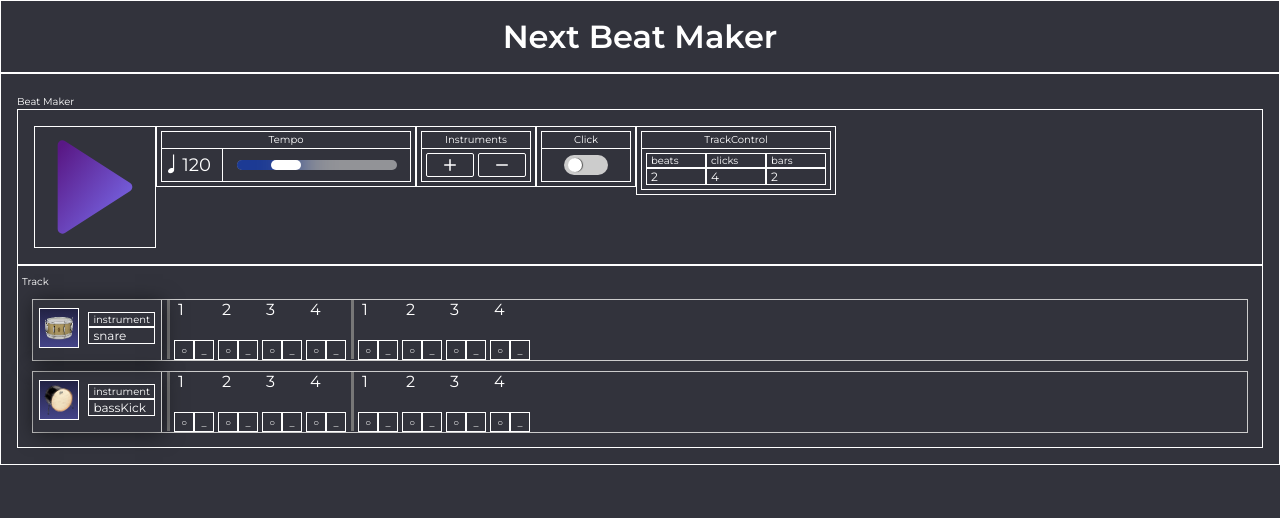
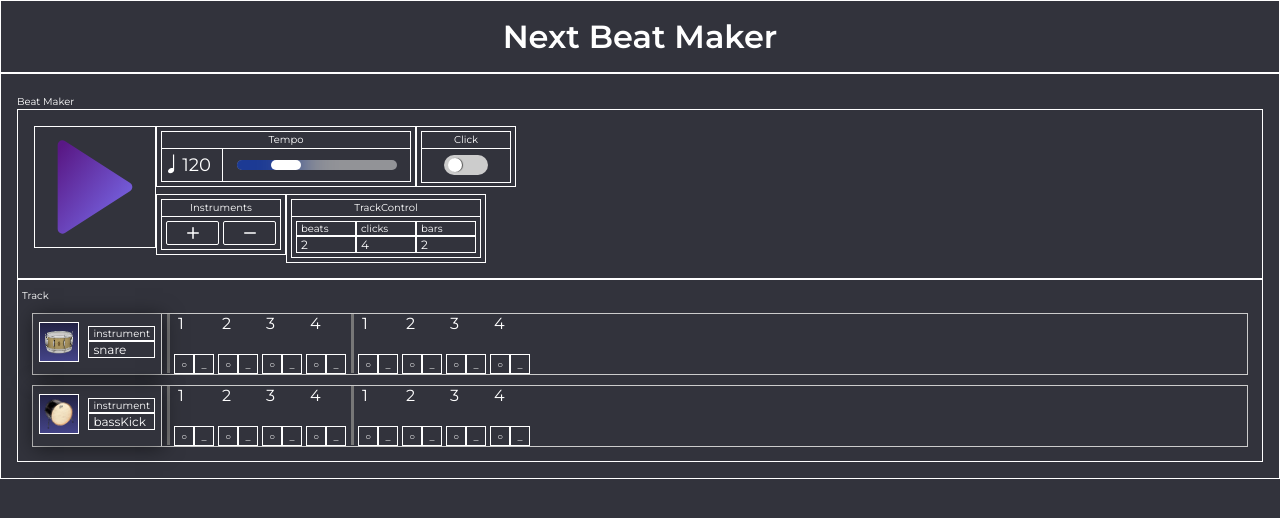
Before and after one commit to mrChernicharo/next-beat2, a Next.js app: page / in a window 1280 px wide. Shown: the top 518 px of the page. Built offline with nearby package versions, Linux system fonts and the light colour scheme; a web font is replaced by a local one.

Commit message:
grid areas

```diff
--- a/src/components/BeatMaker/ControlPanel/ClickControl/ClickControl.tsx
+++ b/src/components/BeatMaker/ControlPanel/ClickControl/ClickControl.tsx
@@ -32,11 +32,13 @@ export default function ClickControl({ toggleClick }: IClickControlProps) {
 
 const Container = styled.div`
   border: 1px solid;
-  display: flex;
-  flex-direction: column;
+  /* display: flex; */
+  /* flex-direction: column; */
   padding: 4px;
   width: 100px;
   height: 61px;
+  display: grid;
+  grid-area: click;
 
   .top {
     border: 1px solid;
--- a/src/components/BeatMaker/ControlPanel/ControlPanel.tsx
+++ b/src/components/BeatMaker/ControlPanel/ControlPanel.tsx
@@ -67,5 +67,10 @@ export const ControlPanelContainer = styled.div`
   border: 1px solid;
   height: 100%;
   padding: 16px;
-  display: flex;
+  display: grid;
+  grid-template-columns: 122px 130px 130px 100px;
+  grid-template-rows: 68px 68px;
+  grid-template-areas:
+    'play tempo tempo click'
+    'play instrument track track';
 `;
--- a/src/components/BeatMaker/ControlPanel/InstrumentsControl/InstrumentsControl.tsx
+++ b/src/components/BeatMaker/ControlPanel/InstrumentsControl/InstrumentsControl.tsx
@@ -73,9 +73,9 @@ export const InstrumentsControlContainer = styled.div`
   border: 1px solid;
   height: 61px;
   padding: 4px;
-  display: flex;
-  flex-direction: column;
   min-width: 120px;
+  display: grid;
+  grid-area: instrument;
 
   .title-container {
     border: 1px solid;
@@ -102,6 +102,7 @@ export const InstrumentsControlBtn = styled.button`
   font-size: 18px;
   border: 1px solid;
   border-radius: 2px;
+
   display: flex;
   align-items: center;
   justify-content: center;
--- a/src/components/BeatMaker/ControlPanel/PlayPause/PlayPause.tsx
+++ b/src/components/BeatMaker/ControlPanel/PlayPause/PlayPause.tsx
@@ -74,7 +74,8 @@ export const PlayPauseContainer = styled.div`
   border: 1px solid;
   height: 122px;
   padding: 4px;
-  display: flex;
+  display: grid;
+  grid-area: play;
 `;
 
 export const PlayPauseBtn = styled.button`
--- a/src/components/BeatMaker/ControlPanel/TrackControl/TrackControl.tsx
+++ b/src/components/BeatMaker/ControlPanel/TrackControl/TrackControl.tsx
@@ -67,10 +67,12 @@ export function TrackControl({
 // key="beats" items={appBeatOptions}
 
 export const TrackControlContainer = styled.div`
+  /* border: 1px solid #444; */
   border: 1px solid;
-  display: flex;
-  flex-direction: column;
+  display: grid;
+  grid-area: track;
   height: 69px;
+  width: 200px;
   padding: 4px;
 
   .title {
@@ -84,8 +86,9 @@ export const TrackControlContainer = styled.div`
     }
   }
   .container {
-    padding: 4px 4px 0px;
     border: 1px solid;
     display: flex;
+    justify-content: center;
+    padding: 4px 4px 0px;
   }
 `;
```
